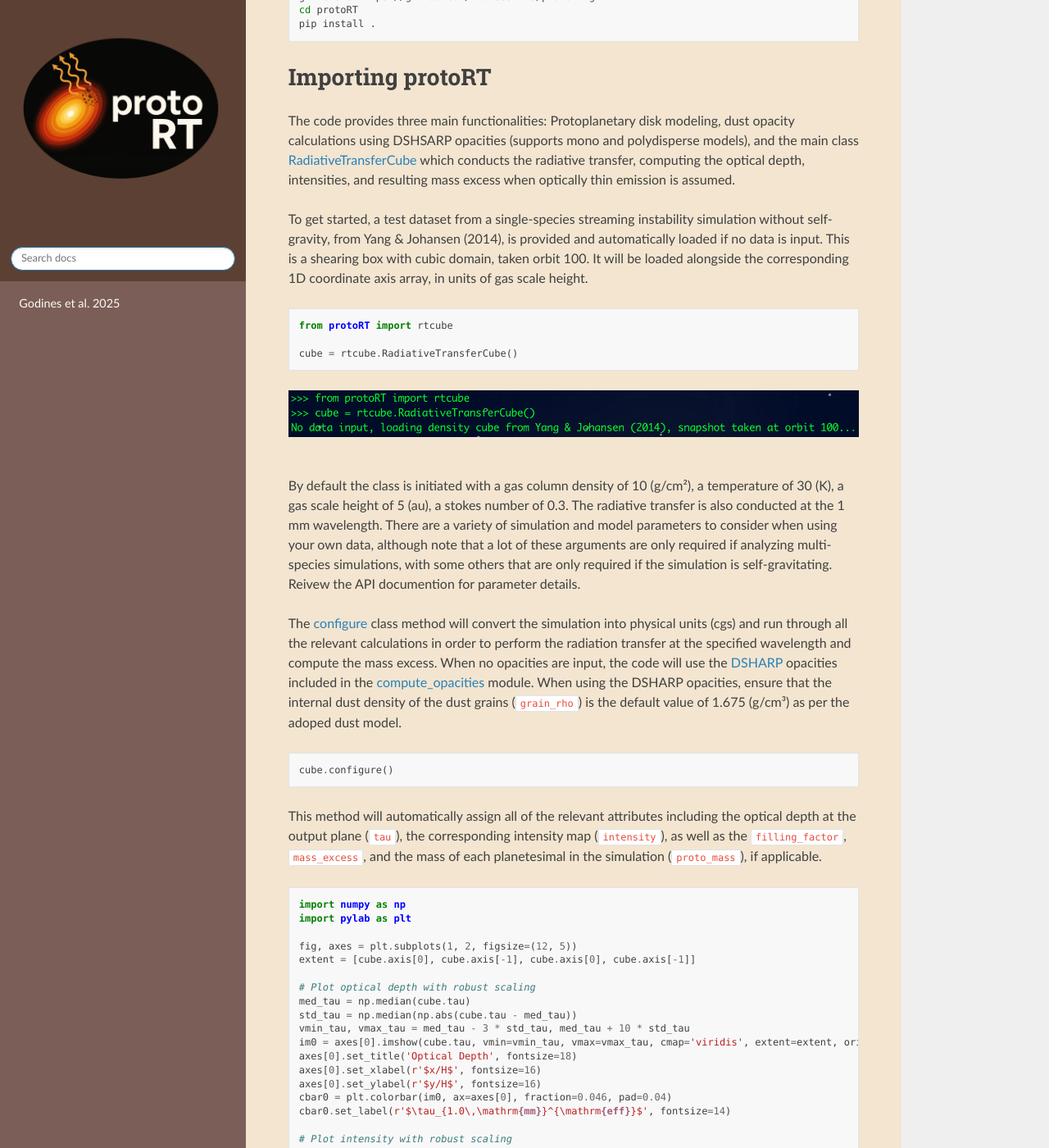
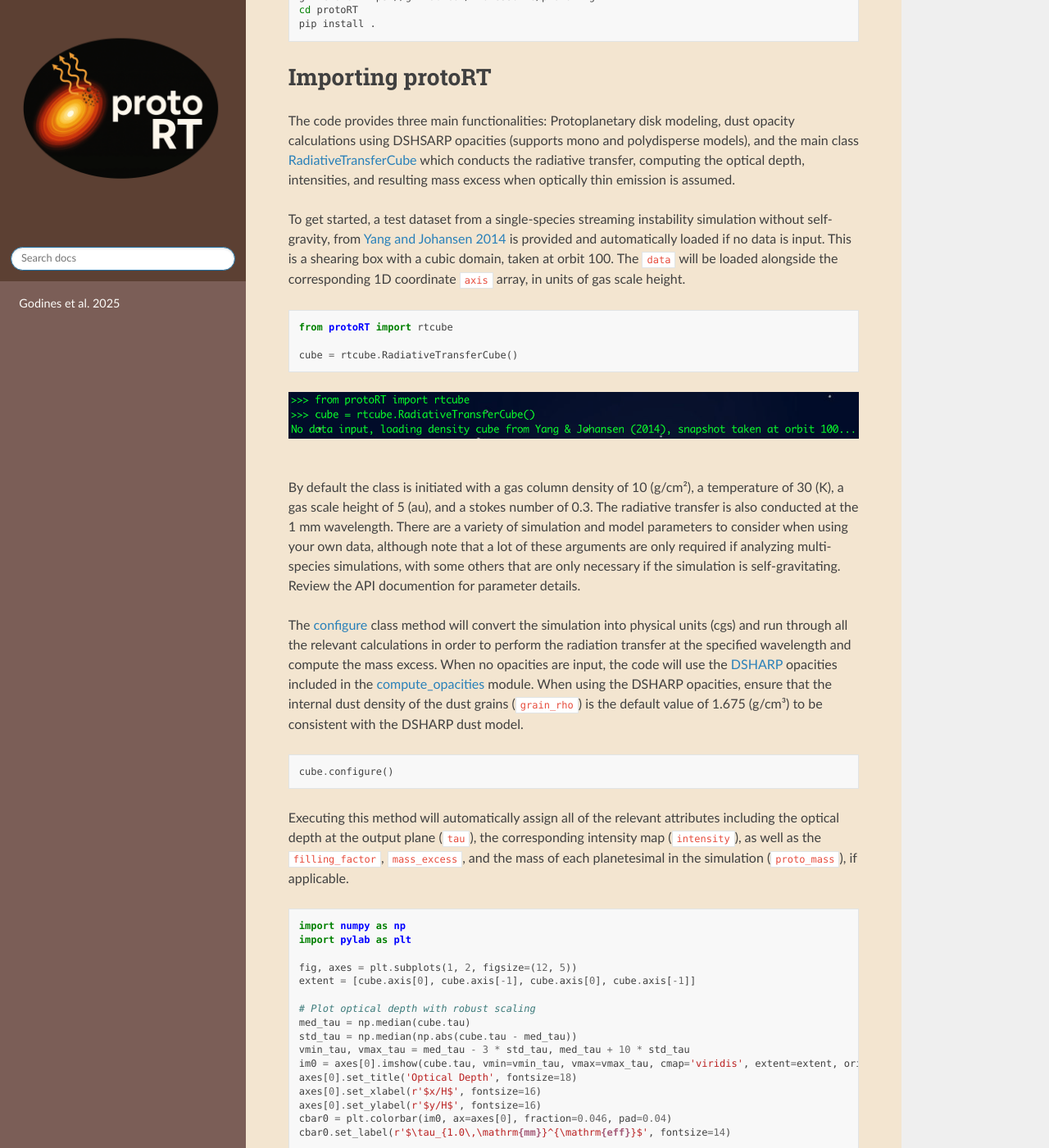
Before and after one commit to Professor-G/StreamingInstability_YJ14, a Sphinx documentation site: the page built from docs/index.rst, in a window 1280 px wide and 1400 px high, scrolled down 721 px. Shown: the whole window at 82% size. Built offline with Sphinx 7.4.7 and the Read the Docs theme 3.1.0, drawn with Linux system fonts in a browser that asks for light colours; pages that are not in the unit, such as notebooks, are missing from menus; some of the changed text lies outside the part shown.

Commit message:
updating main page

```diff
--- a/docs/index.rst
+++ b/docs/index.rst
@@ -7,9 +7,9 @@
 ===============================
 **protoRT** is a Python toolkit for radiative transfer and mass analysis in numerical simulations of planetesimal formation. It computes the optical depth, outgoing intensity, and the mass excess due to optically thick regions in dust-rich environments. This code was used to research the mass budget problem in protoplanetary disks, and accompanies the publication: Godines et al. 2025.
 
-This documentation page details the analysis we conducted as well as examples on how to use the code to perform radiative transfer on numerical simulations of planet formation in the shearing box approximation. An in-depth overview of the code functionality is available in the `API Reference <https://protort.readthedocs.io/en/latest/autoapi/protoRT/rtcube/index.html#protoRT.rtcube.RadiativeTransferCube>`_.
+This documentation page details the analysis we conducted as well as examples on how to use the code to perform radiative transfer on numerical simulations of planet formation in the shearing box approximation. An in-depth overview of the code functionality is available in the `API Reference <https://protort.readthedocs.io/en/latest/autoapi/index.html>`_.
 
-If you use this code for publication we would appreciate citations to the paper.
+If you use this code for publication, we would appreciate citations to the paper.
 
 Questions? Please e-mail us: godines@nmsu.edu, wlyra@nmsu.edu
 
@@ -35,7 +35,7 @@
 
 The code provides three main functionalities: Protoplanetary disk modeling, dust opacity calculations using DSHSARP opacities (supports mono and polydisperse models), and the main class `RadiativeTransferCube <https://protort.readthedocs.io/en/latest/autoapi/protoRT/rtcube/index.html#protoRT.rtcube.RadiativeTransferCube>`_ which conducts the radiative transfer, computing the optical depth, intensities, and resulting mass excess when optically thin emission is assumed.
 
-To get started, a test dataset from a single-species streaming instability simulation without self-gravity, from Yang & Johansen (2014), is provided and automatically loaded if no data is input. This is a shearing box with cubic domain, taken orbit 100. It will be loaded alongside the corresponding 1D coordinate axis array, in units of gas scale height.
+To get started, a test dataset from a single-species streaming instability simulation without self-gravity, from `Yang and Johansen 2014 <https://iopscience.iop.org/article/10.1088/0004-637X/792/2/86>`_ is provided and automatically loaded if no data is input. This is a shearing box with a cubic domain, taken at orbit 100. The ``data`` will be loaded alongside the corresponding 1D coordinate ``axis`` array, in units of gas scale height.
 
 .. code-block:: python
 
@@ -46,15 +46,15 @@
 .. figure:: _static/module_import.png
     :align: center
 |
-By default the class is initiated with a gas column density of 10 (g/cm²), a temperature of 30 (K), a gas scale height of 5 (au), a stokes number of 0.3. The radiative transfer is also conducted at the 1 mm wavelength. There are a variety of simulation and model parameters to consider when using your own data, although note that a lot of these arguments are only required if analyzing multi-species simulations, with some others that are only required if the simulation is self-gravitating. Reivew the API documention for parameter details.
+By default the class is initiated with a gas column density of 10 (g/cm²), a temperature of 30 (K), a gas scale height of 5 (au), and a stokes number of 0.3. The radiative transfer is also conducted at the 1 mm wavelength. There are a variety of simulation and model parameters to consider when using your own data, although note that a lot of these arguments are only required if analyzing multi-species simulations, with some others that are only necessary if the simulation is self-gravitating. Review the API documention for parameter details.
 
-The `configure <https://protort.readthedocs.io/en/latest/autoapi/protoRT/rtcube/index.html#id0>`_ class method will convert the simulation into physical units (cgs) and run through all the relevant calculations in order to perform the radiation transfer at the specified wavelength and compute the mass excess. When no opacities are input, the code will use the `DSHARP <https://iopscience.iop.org/article/10.3847/2041-8213/aaf743>`_ opacities included in the `compute_opacities <https://protort.readthedocs.io/en/latest/autoapi/protoRT/compute_opacities/index.html>`_ module. When using the DSHARP opacities, ensure that the internal dust density of the dust grains (``grain_rho``) is the default value of 1.675 (g/cm³) as per the adoped dust model.
+The `configure <https://protort.readthedocs.io/en/latest/autoapi/protoRT/rtcube/index.html#id0>`_ class method will convert the simulation into physical units (cgs) and run through all the relevant calculations in order to perform the radiation transfer at the specified wavelength and compute the mass excess. When no opacities are input, the code will use the `DSHARP <https://iopscience.iop.org/article/10.3847/2041-8213/aaf743>`_ opacities included in the `compute_opacities <https://protort.readthedocs.io/en/latest/autoapi/protoRT/compute_opacities/index.html>`_ module. When using the DSHARP opacities, ensure that the internal dust density of the dust grains (``grain_rho``) is the default value of 1.675 (g/cm³) to be consistent with the DSHARP dust model.
 
 .. code-block:: python
 
    cube.configure()
 
-This method will automatically assign all of the relevant attributes including the optical depth at the output plane (``tau``), the corresponding intensity map (``intensity``), as well as the ``filling_factor``, ``mass_excess``, and the mass of each planetesimal in the simulation (``proto_mass``), if applicable.
+Executing this method will automatically assign all of the relevant attributes including the optical depth at the output plane (``tau``), the corresponding intensity map (``intensity``), as well as the ``filling_factor``, ``mass_excess``, and the mass of each planetesimal in the simulation (``proto_mass``), if applicable.
 
 .. code-block:: python
 
@@ -96,7 +96,7 @@
 |
 By default the scattering opacities are not considered in the radiative transfer, this is controlled via the ``include_scattering`` argument. The following shows the same analysis but with scattering.
 
-**IMPORTANT: The data cube is converted from code to physical units during the configuration, and is overwritten. As such do not re-configure multiple times, instead re-instantiate the class object.**
+**IMPORTANT: The data cube is converted from code to physical units during the configuration, and is overwritten. As such, do not re-configure multiple times, instead re-instantiate the class object.**
 
 .. code-block:: python
 
@@ -137,9 +137,9 @@
 .. figure:: _static/tau_intensity_abs_and_sca.png
     :align: center
 |
-In this example we can see that scattering effects increase the mass excess and filling factor by approximately 16\% and 13\%, respectively.
+In this example we can see that scattering effects further suppress the emergent intensity and increase the mass excess and filling factor by approximately 16\% and 13\%, respectively.
 
-To learn how to use the code, please review the `following page <https://protort.readthedocs.io/en/latest/source/Godines%20et%20al%202025.html>`_ which details how the program was used in Godines et al. 2025, including the analysis required to generate the plots.
+To learn how to use the code, please review the `following page <https://protort.readthedocs.io/en/latest/source/Godines%20et%20al%202025.html>`_ which details how the program was used in Godines et al. 2025, which employed multi-species simulations with self-gravity, at three locations in the disk.
 
 Pages
 ==================
```
